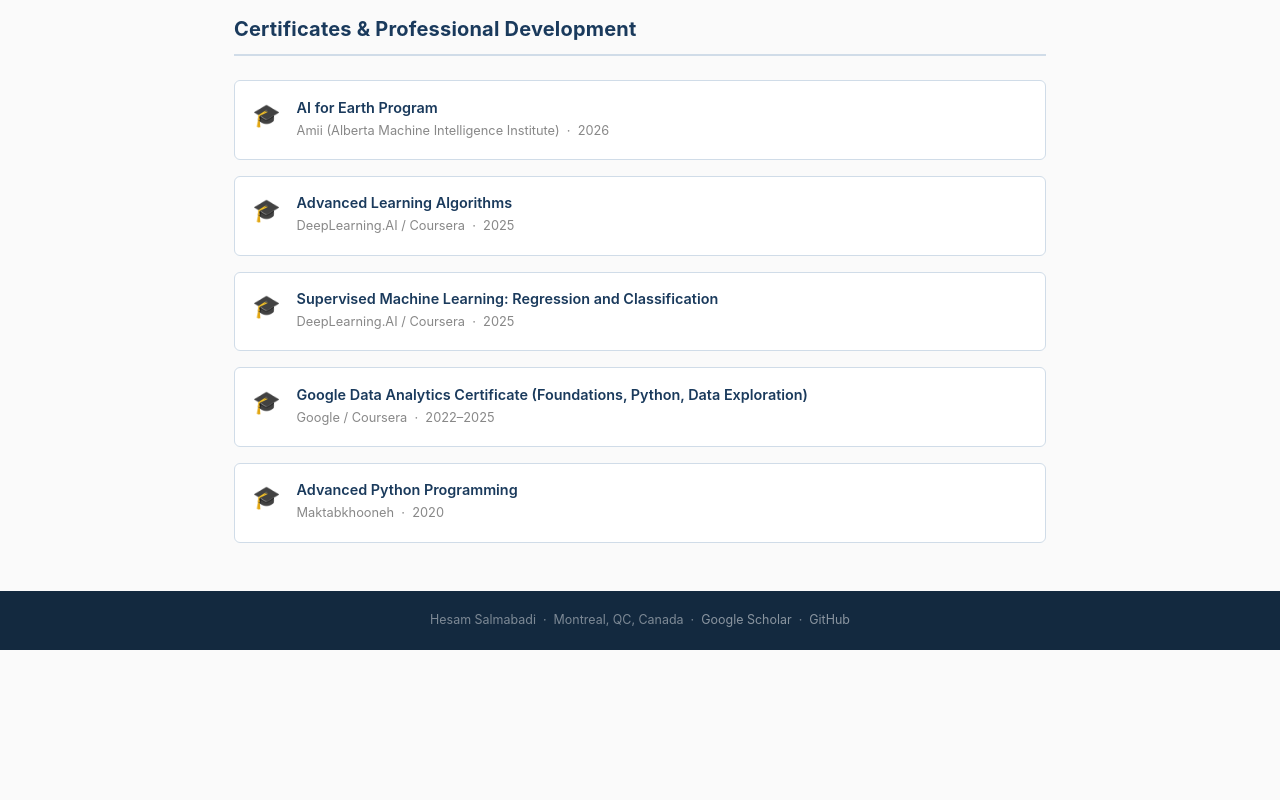
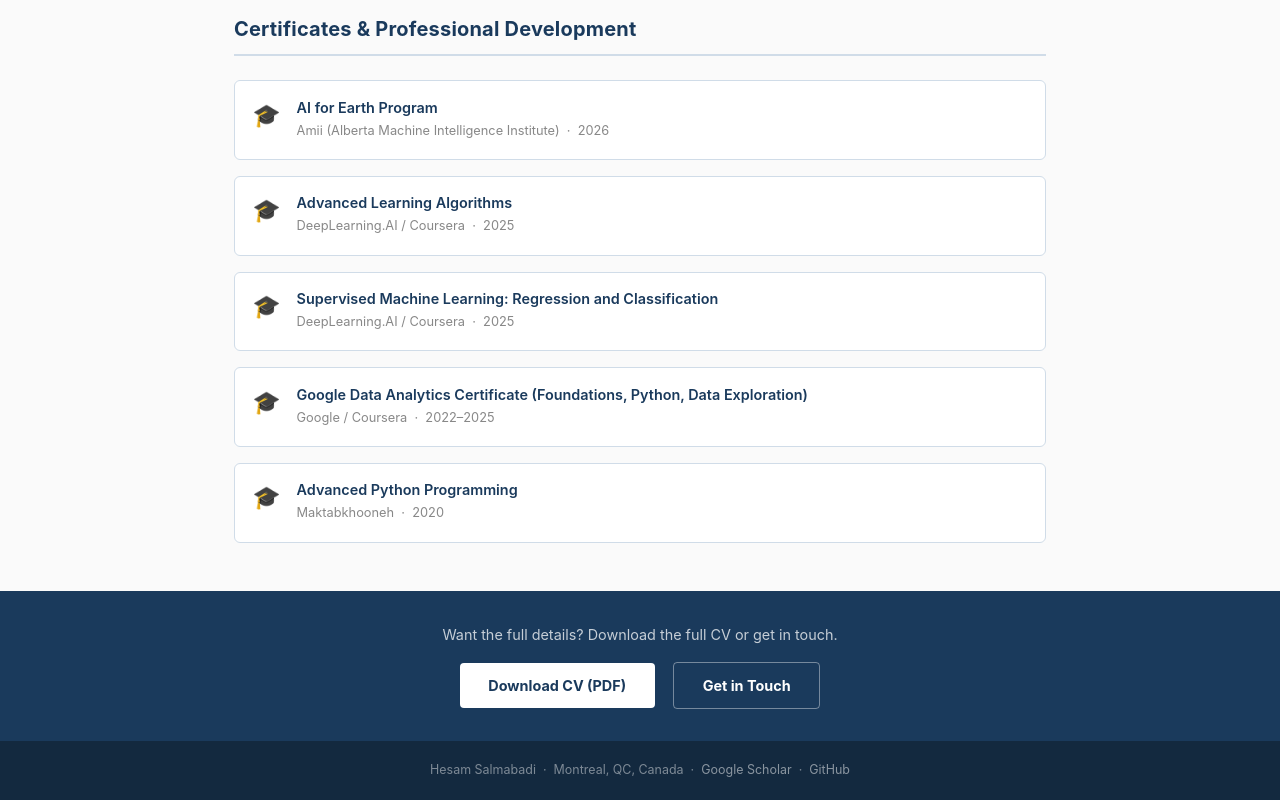
Before and after one commit to hesam-salmabadi/hesam-salmabadi.github.io, a plain HTML site: page index.html in a window 1280 px wide. Shown: the part 6778-7578 px from the top of the page. Before the commit the page ends 7428 px from the top, so only its background shows below. Drawn offline with Linux system fonts and the light colour scheme.

Commit message:
Restore CTA block, keep only CV and Contact buttons

```diff
--- a/index.html
+++ b/index.html
@@ -736,6 +736,16 @@
 </section>
 
 
+<!-- ── Download CV ────────────────────────────────────────── -->
+<div class="cta-block" id="contact">
+  <div class="container">
+    <p>Want the full details? Download the full CV or get in touch.</p>
+    <a class="btn-cv" href="cv_hesam_salmabadi.pdf" target="_blank">Download CV (PDF)</a>
+    &nbsp;&nbsp;
+    <a class="btn-cv" style="background:transparent;color:#fff;border:1px solid rgba(255,255,255,0.4);" href="mailto:hesam.salmabadi@gmail.com">Get in Touch</a>
+  </div>
+</div>
+
 <!-- ── Footer ────────────────────────────────────────────── -->
 <footer>
   <p>Hesam Salmabadi &nbsp;·&nbsp; Montreal, QC, Canada &nbsp;·&nbsp;
```
Also changed, not shown: 3 other files.
